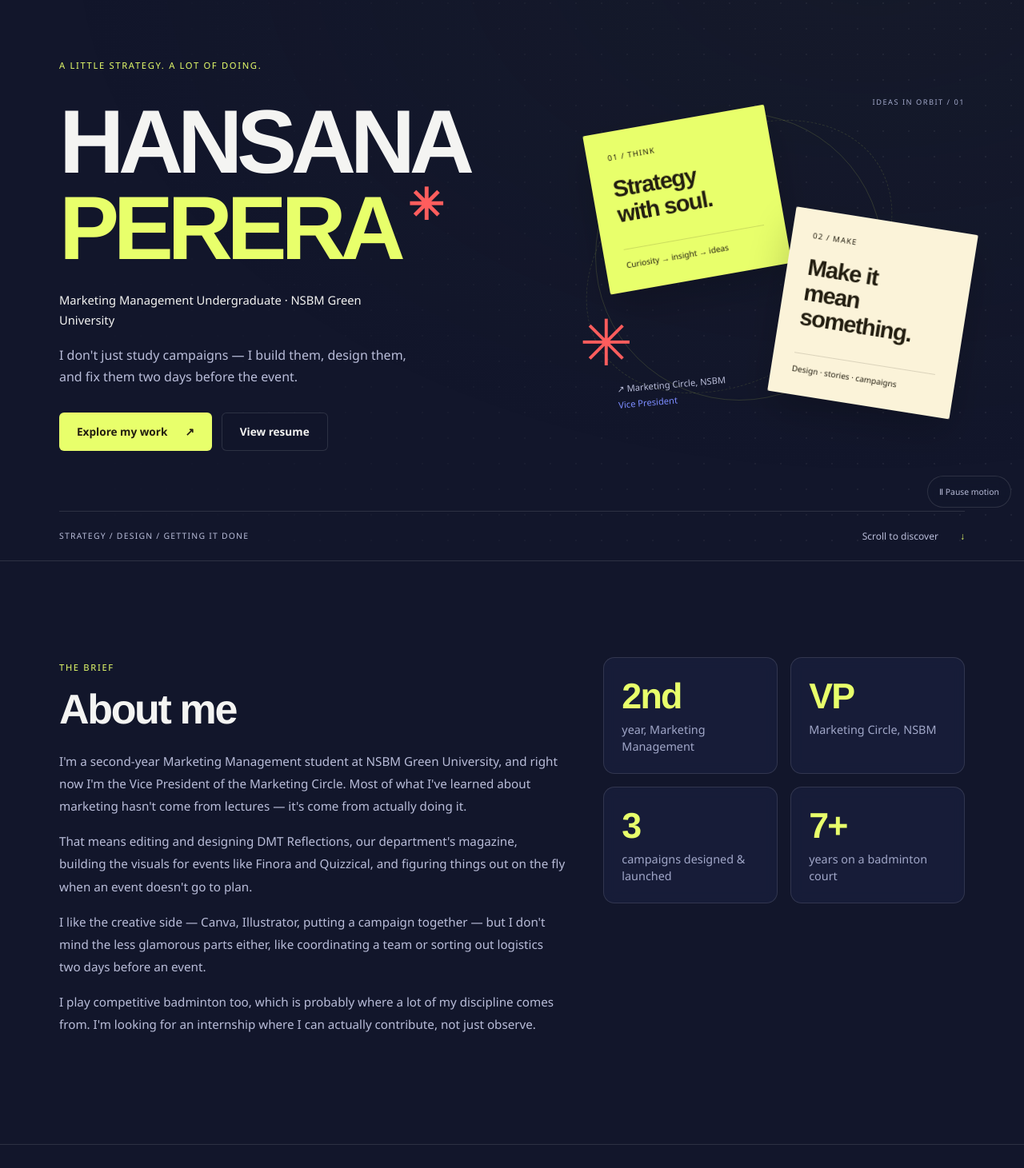
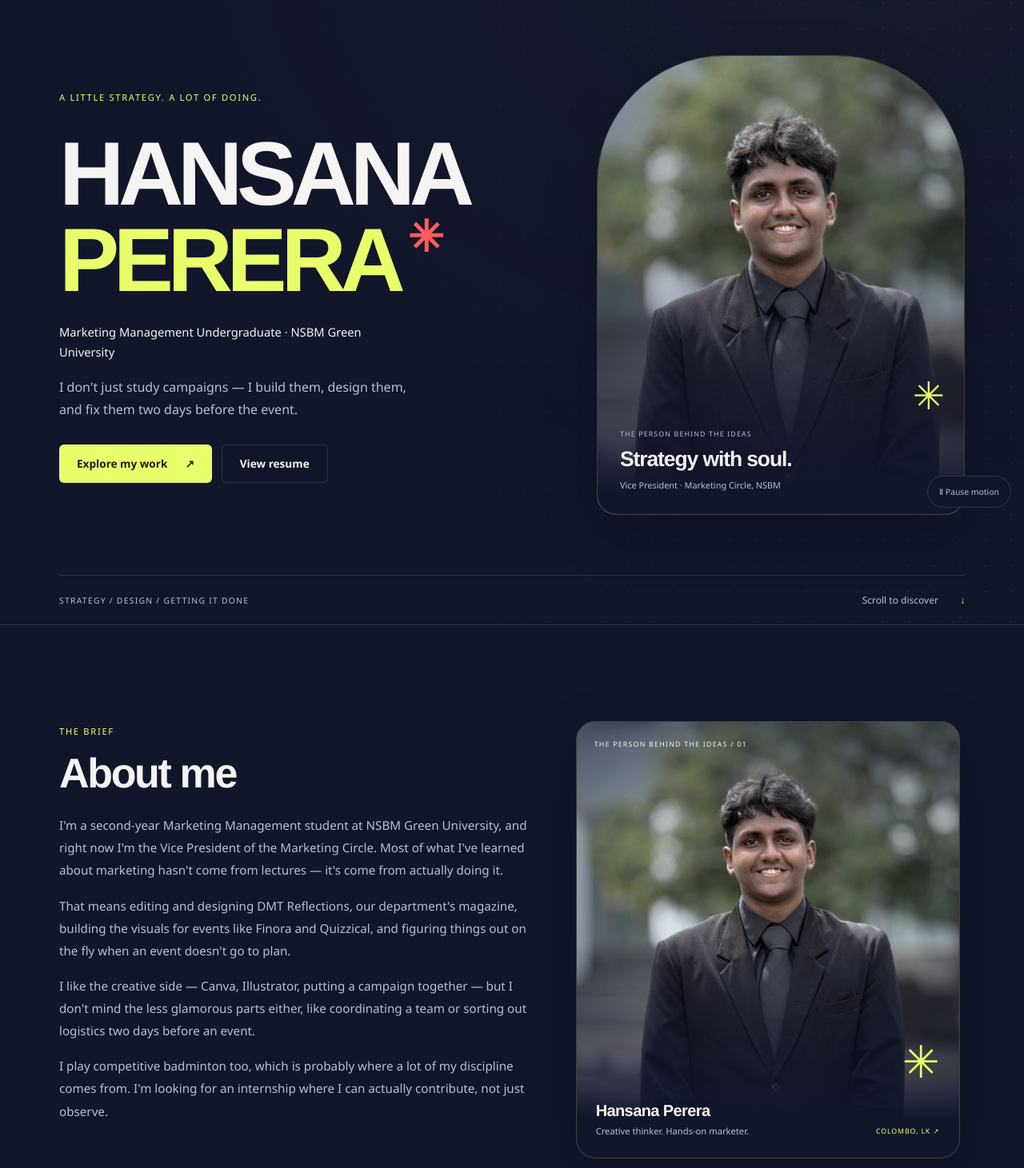
Before and after one commit to ThisulHerath/Hansana_s_Portfolio-, a React (Vite) app: page / in a window 1280 px wide. Shown: the part 149-1610 px from the top of the page at 80% size. Built offline with nearby package versions, Linux system fonts and the light colour scheme.

Commit message:
Implement code changes to enhance functionality and improve performance

```diff
--- a/src/components/About.css
+++ b/src/components/About.css
@@ -44,9 +44,50 @@
   color: var(--text-low);
 }
 
+.about__portrait {
+  position: relative;
+  width: 100%;
+  max-width: 480px;
+  align-self: center;
+  margin: 0 auto;
+  isolation: isolate;
+  overflow: hidden;
+  border: 1px solid rgba(232, 255, 107, 0.2);
+  border-radius: 24px;
+  background: var(--ink);
+  box-shadow: 0 24px 70px #0003;
+}
+.about__portrait-image { position: relative; aspect-ratio: 1 / 1.04; overflow: hidden; }
+.about__portrait-image img {
+  width: 100%;
+  height: 100%;
+  object-fit: cover;
+  object-position: center 36%;
+  filter: saturate(.65) contrast(1.04);
+}
+.about__portrait-image::after {
+  content: '';
+  position: absolute;
+  inset: 0;
+  background: linear-gradient(180deg, #12162b88, transparent 28%, transparent 55%, var(--ink) 100%), linear-gradient(90deg, #12162b40, transparent 30%, transparent 75%, #12162b40);
+  pointer-events: none;
+}
+.about__portrait-index { position: absolute; top: 22px; left: 22px; right: 22px; color: var(--text-hi); font-size: .55rem; letter-spacing: .14em; }
+.about__portrait-spark { position: absolute; right: 24px; bottom: 94px; color: var(--highlighter); font-size: 3.5rem; line-height: 1; }
+.about__portrait-caption { position: relative; margin-top: -22px; padding: 0 24px 24px; display: flex; justify-content: space-between; align-items: end; gap: 12px; }
+.about__portrait-caption strong { display: block; font-family: var(--font-display); font-size: 1.25rem; letter-spacing: -.03em; font-weight: 600; }
+.about__portrait-caption small { display: block; color: var(--text-mid); font-size: .7rem; line-height: 1.6; margin-top: 5px; }
+.about__portrait-location { color: var(--highlighter); font-size: .55rem; letter-spacing: .1em; white-space: nowrap; padding-bottom: 3px; }
+
 @media (min-width: 860px) {
   .about__grid {
-    grid-template-columns: 1.4fr 1fr;
+    grid-template-columns: 1.2fr 1fr;
     align-items: start;
   }
+  .about .stat-grid { grid-column: 1 / -1; grid-template-columns: repeat(4, minmax(0, 1fr)); }
 }
+
+@media (max-width: 480px) {
+  .about__portrait-caption { padding: 0 18px 22px; flex-wrap: wrap; }
+  .about__portrait-index { left: 18px; top: 18px; font-size: .5rem; }
+}
--- a/src/components/About.jsx
+++ b/src/components/About.jsx
@@ -1,4 +1,4 @@
-import { about, stats } from "../data/content";
+import { about, profile, stats } from "../data/content";
 import "./About.css";
 
 export default function About() {
@@ -15,6 +15,18 @@ export default function About() {
           ))}
         </div>
 
+        <figure className="about__portrait" data-float-target>
+          <div className="about__portrait-image">
+            <img src="/hansana-portrait.png" alt={`${profile.name} wearing a black suit outdoors`} width="640" height="640" loading="lazy" decoding="async" />
+          </div>
+          <span className="about__portrait-index" aria-hidden="true">THE PERSON BEHIND THE IDEAS / 01</span>
+          <span className="about__portrait-spark" aria-hidden="true">✳</span>
+          <figcaption className="about__portrait-caption">
+            <span><strong>{profile.name}</strong><small>Creative thinker. Hands-on marketer.</small></span>
+            <span className="about__portrait-location">COLOMBO, LK ↗</span>
+          </figcaption>
+        </figure>
+
         <div className="stat-grid">
           {stats.map((stat) => (
             <div className="stat-card" key={stat.label}>
--- a/src/components/Hero.css
+++ b/src/components/Hero.css
@@ -32,13 +32,32 @@
 .hero__bottom { padding: 22px 0; border-top: 1px solid var(--line); }
 .hero__bottom a { font-size: .75rem; letter-spacing: 0; }
 .hero__bottom a span { margin-left: 24px; color: var(--highlighter); }
+.hero__intro { min-width: 0; }
+.hero__portrait { position: relative; margin: 0; width: 100%; max-width: 460px; justify-self: end; aspect-ratio: 4 / 5; border-radius: 160px 160px 24px 24px; overflow: hidden; isolation: isolate; background: var(--ink); border: 1px solid #e8ff6b30; box-shadow: 0 24px 70px #0003; }
+.hero__portrait img { width: 100%; height: 100%; object-fit: cover; object-position: 50% 38%; filter: saturate(.6) contrast(1.04); }
+.hero__portrait::after { content: ''; position: absolute; inset: 0; z-index: 1; pointer-events: none; background: linear-gradient(180deg, #12162b20, transparent 40%, #12162b65 65%, var(--ink) 95%), linear-gradient(90deg, #12162b35, transparent 35%, transparent 70%, #12162b35); }
+.hero__portrait figcaption { position: absolute; z-index: 2; bottom: 28px; left: 28px; right: 28px; }
+.hero__portrait figcaption span { display: block; font-size: .55rem; letter-spacing: .13em; color: var(--text-mid); }
+.hero__portrait figcaption strong { display: block; font-family: var(--font-display); font-size: 1.65rem; letter-spacing: -.04em; margin: 10px 0 8px; }
+.hero__portrait figcaption small { display: block; color: var(--text-mid); font-size: .68rem; line-height: 1.6; }
+.hero__portrait-mark { position: absolute; z-index: 2; right: 24px; bottom: 125px; color: var(--highlighter); font-size: 3rem; line-height: 1; }
 @keyframes board-drift { 0%, 100% { transform: translateY(0) rotate(var(--tilt)); } 50% { transform: translateY(-10px) rotate(var(--tilt)); } }
 @media (max-width: 1000px) { .hero__name { font-size: clamp(4rem, 9vw, 6.2rem); } .board__note { width: 195px; padding: 22px; } .board__note strong { font-size: 1.5rem; } .board__orbit { width: 270px; height: 300px; } }
 @media (max-width: 760px) {
   .hero { min-height: auto; padding-top: 24px; }
-  .hero__layout { grid-template-columns: 1fr; padding: 42px 0 30px; gap: 40px; }
+  .hero__layout { grid-template-columns: minmax(0, 1fr) minmax(0, .42fr); padding: 42px 0 30px; column-gap: 14px; row-gap: 22px; }
+  .hero__intro { display: contents; }
+  .hero__intro > .eyebrow { grid-column: 1 / -1; grid-row: 1; margin-bottom: 0; }
+  .hero__name { grid-column: 1; grid-row: 2; align-self: center; margin: 0; }
+  .hero__role, .hero__tagline, .hero__actions { grid-column: 1 / -1; margin-top: 0; }
+  .hero__role { grid-row: 3; }
+  .hero__tagline { grid-row: 4; }
+  .hero__actions { grid-row: 5; margin-top: 4px; }
+  .hero__portrait { grid-column: 2; grid-row: 2; align-self: center; border-radius: 90px 90px 18px 18px; aspect-ratio: 3 / 4; }
+  .hero__portrait figcaption, .hero__portrait-mark { display: none; }
+  .hero__portrait::after { background: linear-gradient(180deg, #12162b10, transparent 50%, #12162b99 85%, var(--ink)), linear-gradient(90deg, #12162b30, transparent 40%); }
   .hero__meta > span:last-child { font-size: .52rem; text-align: right; max-width: 130px; line-height: 1.6; }
-  .hero__name { font-size: clamp(3.7rem, 15vw, 6.5rem); }
+  .hero__name { font-size: clamp(2rem, 10.2vw, 4.9rem); }
   /* Keep notes and their caption in flow so wrapped copy cannot cover the label. */
   .hero__board { display: grid; grid-template-columns: repeat(2, minmax(0, 1fr)); gap: 24px; align-items: start; min-height: 0; max-width: 400px; width: 100%; margin: 0 auto; padding: 34px 8px 0; }
   .board__note { position: relative; inset: auto; width: 100%; padding: 20px 16px; }
--- a/src/components/Hero.jsx
+++ b/src/components/Hero.jsx
@@ -7,7 +7,7 @@ export default function Hero() {
       <div className="hero__grid" aria-hidden="true" />
       <div className="container hero__content">
         <div className="hero__meta"><span className="availability"><i /> Open to internships</span><span>COLOMBO, LK · PORTFOLIO / 2026</span></div>
-        <div className="hero__layout"><div>
+        <div className="hero__layout"><div className="hero__intro">
         <p className="eyebrow">A little strategy. A lot of doing.</p>
         <h1 className="hero__name">
           HANSANA
@@ -30,14 +30,11 @@ export default function Hero() {
             View resume
           </a>
         </div>
-        </div><div className="hero__board" aria-label="Creative strategy, design and leadership">
-          <span className="board__coordinate">IDEAS IN ORBIT / 01</span>
-          <div className="board__orbit" aria-hidden="true" />
-          <div className="board__note board__note--lime"><span>01 / THINK</span><strong>Strategy<br />with soul.</strong><small>Curiosity → insight → ideas</small></div>
-          <div className="board__note board__note--paper"><span>02 / MAKE</span><strong>Make it<br />mean something.</strong><small>Design · stories · campaigns</small></div>
-          <div className="board__label">↗ Marketing Circle, NSBM<br /><strong>Vice President</strong></div>
-          <span className="board__spark" aria-hidden="true">✳</span>
-        </div></div>
+        </div><figure className="hero__portrait" data-float-target>
+          <img src="/hansana-portrait.png" alt={`Portrait of ${profile.name}`} width="640" height="640" fetchPriority="high" decoding="async" />
+          <span className="hero__portrait-mark" aria-hidden="true">✳</span>
+          <figcaption><span>THE PERSON BEHIND THE IDEAS</span><strong>Strategy with soul.</strong><small>Vice President · Marketing Circle, NSBM</small></figcaption>
+        </figure></div>
         <div className="hero__bottom"><span>STRATEGY / DESIGN / GETTING IT DONE</span><a href="#about">Scroll to discover <span aria-hidden="true">↓</span></a></div>
       </div>
     </section>
```
Also changed, not shown: public/hansana-portrait.png (added).
